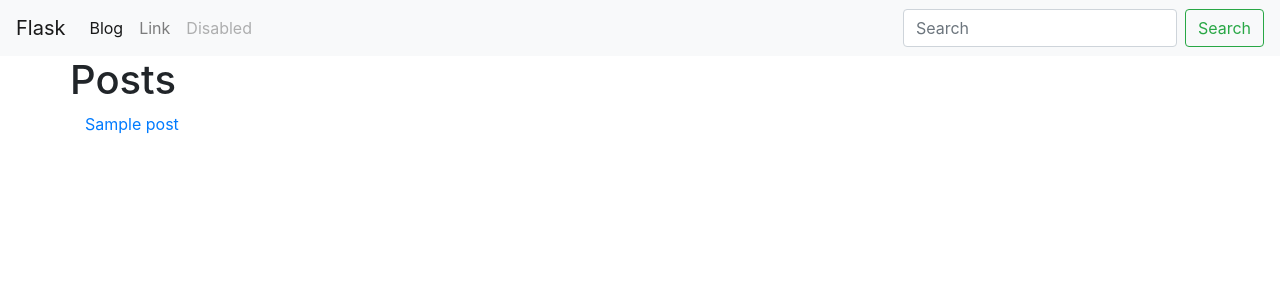
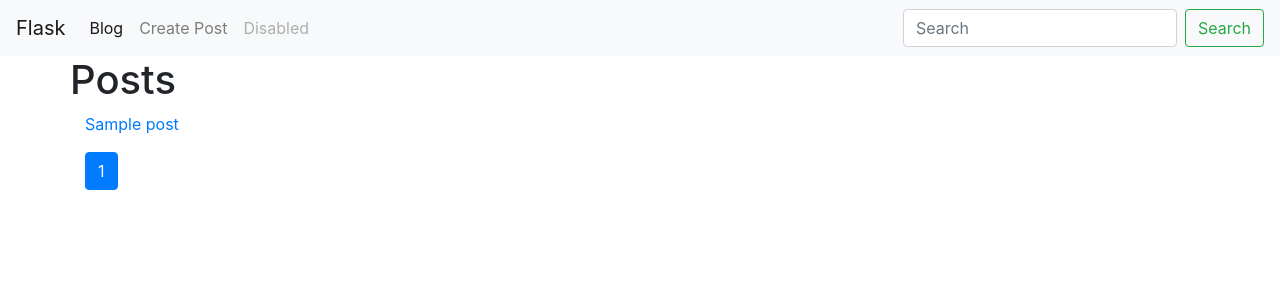
Before and after one commit to nemounas/python3_blog, a Flask app: page /blog/ in a window 1280 px wide. Shown: the top 300 px of the page. Run offline with Flask 2, Linux system fonts and the light colour scheme; tables that the repository leaves empty hold one stand-in row (values such as "Sample post"); some libraries are stand-ins or nearby versions.

Commit message:
pagenation

```diff
--- a/posts/blueprint.py
+++ b/posts/blueprint.py
@@ -31,15 +31,23 @@ def create_post():
     return render_template('posts/create_post.html', form=form)
 
 
-
 @posts.route('/')
 def index():
     q = request.args.get('q')
+    page = request.args.get('page')
+    if page and page.isdigit():
+        page = int(page)
+    else:
+        page = 1
+
     if q:
-        posts = Post.query.filter(Post.title.contains(q) | Post.body.contains(q)).all()
+        posts = Post.query.filter(Post.title.contains(q) | Post.body.contains(q)) #.all()
     else:
         posts = Post.query.order_by(Post.created.desc())
-    return render_template('posts/index.html', posts=posts)
+
+    pages = posts.paginate(page=page, per_page=5)
+
+    return render_template('posts/index.html', posts=posts, pages=pages)
 
 
 @posts.route('/<slug>')
--- a/posts/templates/posts/index.html
+++ b/posts/templates/posts/index.html
@@ -9,9 +9,44 @@
 {% endblock %}
 
 {% block content %}
-   {% for post in posts%}
+   {% for post in pages.items %}
    <p>
      <a href="{{url_for('posts.post_detail', slug=post.slug)}}">{{post.title}}</a>
    </p>
    {% endfor %}
+
+   <nav aria-label="Page navigation example">
+   <ul class="pagination">
+
+      {% if pages.has_prev %}
+     <li class="page-item">
+       <a class="page-link" href="./?page={{ pages.prev_num }}" aria-label="Previous">
+         <span aria-hidden="true">&laquo;</span>
+       </a>
+     </li>
+      {% endif %}
+
+     {% for page in pages.iter_pages() %}
+     <li
+
+    {% if page == pages.page %}
+      class="page-item active"
+    {% else %}
+      class="page-item"
+    {% endif %}
+
+     " ><a class="page-link" href="./?page={{ page }}">{{page}}</a></li>
+     {% endfor %}
+
+     {% if pages.has_next %}
+     <li class="page-item">
+       <a class="page-link" href="./?page={{ pages.next_num }}" aria-label="Next">
+         <span aria-hidden="true">&raquo;</span>
+       </a>
+     </li>
+     {% endif %}
+
+   </ul>
+ </nav>
+
 {% endblock %}
--- a/templates/base.html
+++ b/templates/base.html
@@ -25,7 +25,7 @@
         <a class="nav-link" href=" {{ url_for('posts.index') }} ">Blog <span class="sr-only">(current)</span></a>
       </li>
       <li class="nav-item">
-        <a class="nav-link" href="#">Link</a>
+        <a class="nav-link" href="{{url_for('posts.create_post')}}">Create Post</a>
       </li>
 
       <li class="nav-item">
```
